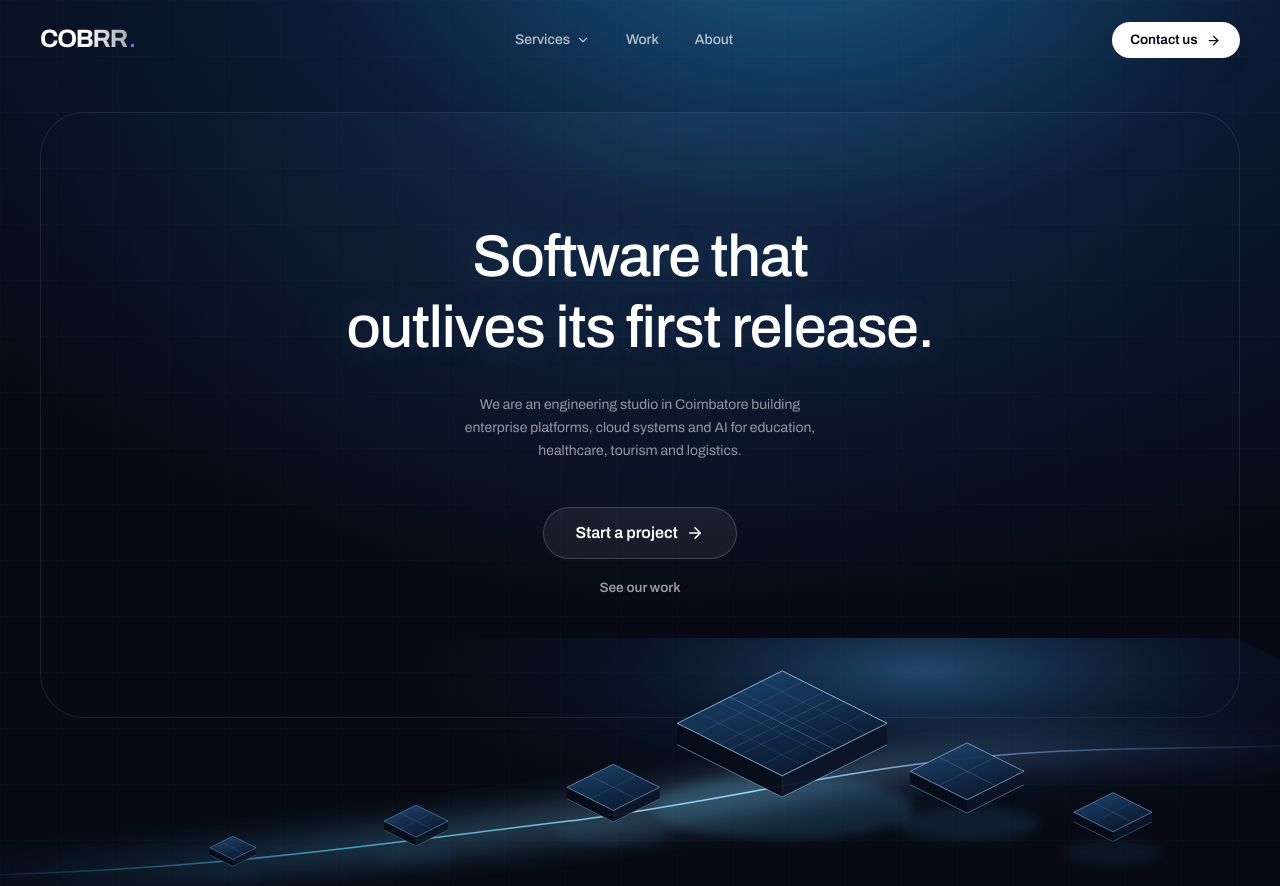
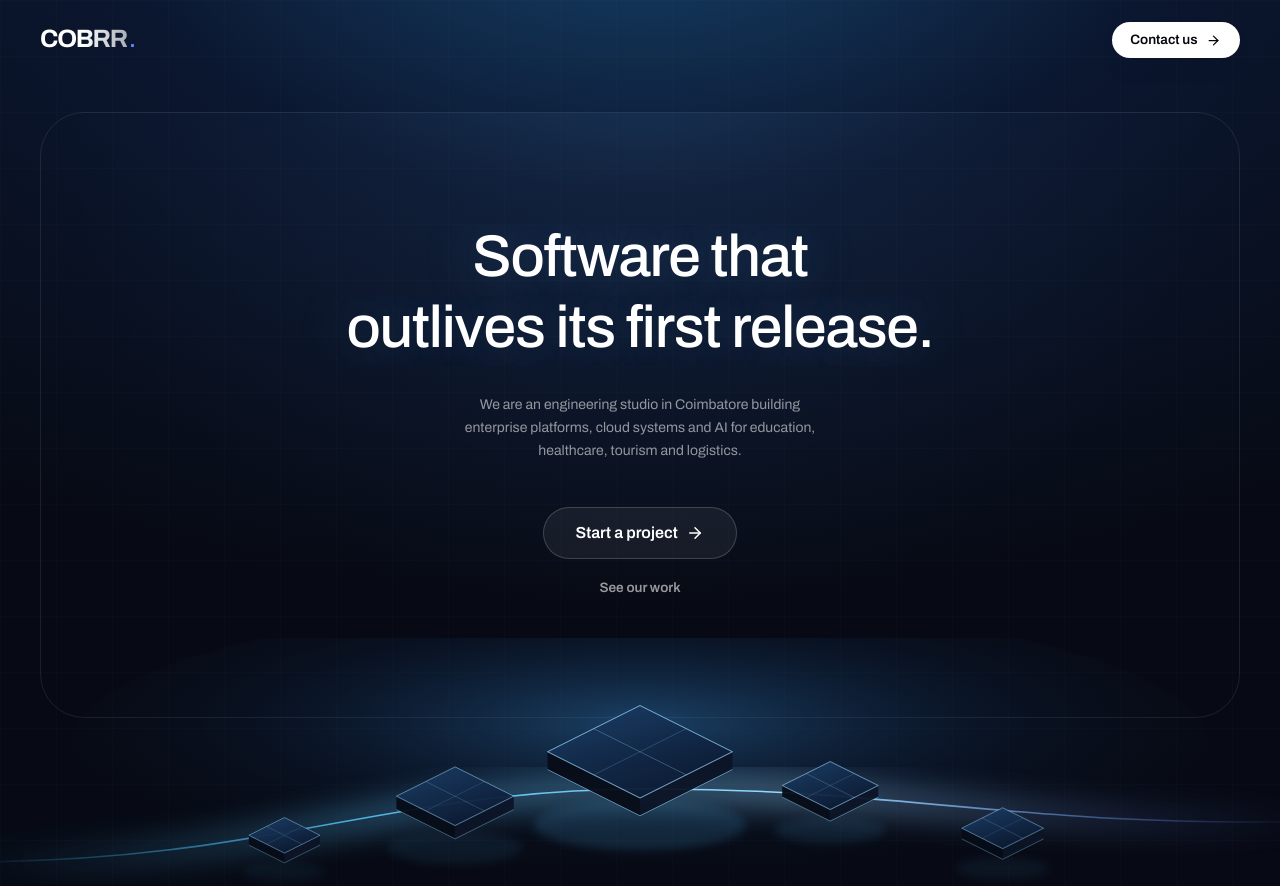
Before and after one commit to Gopinath-09/site-samples, a Next.js app: page / in a window 1280 px wide. Shown: the top 886 px of the page. Built offline with nearby package versions, Linux system fonts and the light colour scheme.

Commit message:
Revert "Hero scene goes asymmetric, and the header shows its navigation"
This reverts commit 5ebd53193eb9b29fcc5e7a07bb73756a0865db3c.

```diff
--- a/src/components/graphics/HeroScene.tsx
+++ b/src/components/graphics/HeroScene.tsx
@@ -3,19 +3,16 @@
  *
  * The reference for this hero used a rendered 3D image. That would mean an
  * asset to commission, ship and keep in sync with the brand, so the scene is
- * drawn instead: a lit structure with smaller forms scattered around it and a
- * light path sweeping between them.
- *
- * The composition is deliberately off-centre. A symmetrical scene sits under
- * the headline like a footnote; pushing the mass right of centre and running
- * the path diagonally across it gives the band somewhere to travel, which is
- * what the reference is doing with its perspective.
+ * drawn instead: isometric chip forms on a dark plane with a light path sweeping
+ * between them. It costs nothing to load, stays sharp at any width, and recolours
+ * with the design tokens rather than needing a re-render.
  *
  * Everything here is decorative, so the whole drawing is hidden from assistive
  * technology — it carries no information the surrounding text does not.
  */
 
 type Chip = {
+  /** Centre of the top face. */
   cx: number;
   cy: number;
   /** Half-width and half-depth of the isometric top face. */
@@ -27,35 +24,38 @@ type Chip = {
   lit: number;
 };
 
-/* Clustered right of centre, thinning out to the left along the path. */
+/*
+ * Kept deliberately small and low. The scene is the floor of the composition,
+ * not its subject: at larger sizes the forms compete with the statement above
+ * and push the fact strip off the fold.
+ */
 const CHIPS: Chip[] = [
-  { cx: 880, cy: 96, w: 118, d: 59, h: 24, lit: 1 },
-  { cx: 1088, cy: 150, w: 64, d: 32, h: 15, lit: 0.7 },
-  { cx: 690, cy: 168, w: 52, d: 26, h: 13, lit: 0.5 },
-  { cx: 1252, cy: 196, w: 44, d: 22, h: 11, lit: 0.45 },
-  { cx: 468, cy: 206, w: 36, d: 18, h: 10, lit: 0.32 },
-  { cx: 262, cy: 236, w: 26, d: 13, h: 8, lit: 0.22 },
+  { cx: 720, cy: 128, w: 104, d: 52, h: 20, lit: 1 },
+  { cx: 512, cy: 178, w: 66, d: 33, h: 15, lit: 0.55 },
+  { cx: 934, cy: 166, w: 54, d: 27, h: 13, lit: 0.7 },
+  { cx: 320, cy: 222, w: 40, d: 20, h: 11, lit: 0.4 },
+  { cx: 1128, cy: 214, w: 46, d: 23, h: 12, lit: 0.45 },
 ];
 
 /** Top face as an isometric rhombus. */
-const topFace = ({ cx, cy, w, d }: Chip) =>
-  `${cx},${cy - d} ${cx + w},${cy} ${cx},${cy + d} ${cx - w},${cy}`;
+function topFace({ cx, cy, w, d }: Chip) {
+  return `${cx},${cy - d} ${cx + w},${cy} ${cx},${cy + d} ${cx - w},${cy}`;
+}
 
-const leftFace = ({ cx, cy, w, d, h }: Chip) =>
-  `${cx - w},${cy} ${cx},${cy + d} ${cx},${cy + d + h} ${cx - w},${cy + h}`;
+/** Left wall, dropping from the rhombus. */
+function leftFace({ cx, cy, w, d, h }: Chip) {
+  return `${cx - w},${cy} ${cx},${cy + d} ${cx},${cy + d + h} ${cx - w},${cy + h}`;
+}
 
-const rightFace = ({ cx, cy, w, d, h }: Chip) =>
-  `${cx + w},${cy} ${cx},${cy + d} ${cx},${cy + d + h} ${cx + w},${cy + h}`;
-
-/* Sweeps up from the lower left, passes beneath the lit structure, and runs off
-   to the right — the diagonal the reference gets from its camera angle. */
-const PATH =
-  "M -60 268 C 240 262, 420 232, 640 206 C 820 184, 980 138, 1180 128 C 1320 121, 1400 126, 1500 118";
+/** Right wall, catching slightly more light than the left. */
+function rightFace({ cx, cy, w, d, h }: Chip) {
+  return `${cx + w},${cy} ${cx},${cy + d} ${cx},${cy + d + h} ${cx + w},${cy + h}`;
+}
 
 export default function HeroScene({ className }: { className?: string }) {
   return (
     <svg
-      viewBox="0 0 1440 300"
+      viewBox="0 0 1440 280"
       aria-hidden
       focusable="false"
       className={className}
@@ -63,70 +63,74 @@ export default function HeroScene({ className }: { className?: string }) {
       style={{ width: "100%", height: "auto", display: "block" }}
     >
       <defs>
-        {/* Key light, sitting behind and to the right of the main structure */}
-        <radialGradient id="hs-key" cx="62%" cy="30%" r="52%">
-          <stop offset="0%" stopColor="#3d86c4" stopOpacity="0.5" />
-          <stop offset="55%" stopColor="#12325a" stopOpacity="0.2" />
+        {/* Horizon light behind the forms */}
+        <radialGradient id="hs-horizon" cx="50%" cy="42%" r="58%">
+          <stop offset="0%" stopColor="#2b6ea8" stopOpacity="0.55" />
+          <stop offset="55%" stopColor="#12325a" stopOpacity="0.22" />
           <stop offset="100%" stopColor="#070a14" stopOpacity="0" />
         </radialGradient>
 
+        {/* The sweeping light path */}
         <linearGradient id="hs-path" x1="0%" y1="0%" x2="100%" y2="0%">
           <stop offset="0%" stopColor="#38bdf8" stopOpacity="0" />
-          <stop offset="28%" stopColor="#5bc8ff" stopOpacity="0.7" />
-          <stop offset="58%" stopColor="#a8e6ff" stopOpacity="1" />
+          <stop offset="30%" stopColor="#5bc8ff" stopOpacity="0.85" />
+          <stop offset="62%" stopColor="#9bdcff" stopOpacity="1" />
           <stop offset="100%" stopColor="#5b83ff" stopOpacity="0" />
         </linearGradient>
 
+        {/* Top faces read as polished glass */}
         <linearGradient id="hs-top" x1="0%" y1="0%" x2="60%" y2="100%">
-          <stop offset="0%" stopColor="#1e4874" stopOpacity="0.95" />
+          <stop offset="0%" stopColor="#1b3f68" stopOpacity="0.95" />
           <stop offset="100%" stopColor="#0b1830" stopOpacity="0.95" />
         </linearGradient>
 
         <filter id="hs-blur" x="-30%" y="-30%" width="160%" height="160%">
-          <feGaussianBlur stdDeviation="20" />
+          <feGaussianBlur stdDeviation="18" />
         </filter>
         <filter id="hs-blur-sm" x="-40%" y="-40%" width="180%" height="180%">
-          <feGaussianBlur stdDeviation="6" />
+          <feGaussianBlur stdDeviation="5" />
         </filter>
       </defs>
 
-      {/* Ambient key light */}
-      <ellipse cx="890" cy="110" rx="620" ry="185" fill="url(#hs-key)" />
+      {/* Ambient horizon */}
+      <ellipse cx="720" cy="120" rx="640" ry="160" fill="url(#hs-horizon)" />
 
-      {/* Light path — a blurred pass beneath a crisp one, so it glows */}
+      {/* Light path — a blurred pass under a crisp one, so it glows */}
       <path
-        d={PATH}
+        d="M -40 252 C 300 252, 430 172, 720 170 C 1010 168, 1150 214, 1480 206"
         fill="none"
         stroke="url(#hs-path)"
-        strokeWidth="18"
+        strokeWidth="16"
         filter="url(#hs-blur)"
-        opacity="0.7"
+        opacity="0.75"
       />
       <path
-        d={PATH}
+        d="M -40 252 C 300 252, 430 172, 720 170 C 1010 168, 1150 214, 1480 206"
         fill="none"
         stroke="url(#hs-path)"
         strokeWidth="1.75"
       />
 
       {CHIPS.map((chip, i) => {
-        const edge = `rgba(168, 226, 255, ${0.22 + chip.lit * 0.6})`;
+        const edge = `rgba(155, 220, 255, ${0.25 + chip.lit * 0.6})`;
         return (
           <g key={i}>
             {/* Glow pooling beneath the form */}
             <ellipse
               cx={chip.cx}
-              cy={chip.cy + chip.d + chip.h + 12}
-              rx={chip.w * 1.25}
-              ry={chip.d * 0.6}
+              cy={chip.cy + chip.d + chip.h + 10}
+              rx={chip.w * 1.15}
+              ry={chip.d * 0.55}
               fill="#4aa8e0"
-              opacity={0.18 * chip.lit}
+              opacity={0.16 * chip.lit}
               filter="url(#hs-blur-sm)"
             />
 
+            {/* Walls, left darker than right */}
             <polygon points={leftFace(chip)} fill="#070c18" opacity="0.95" />
             <polygon points={rightFace(chip)} fill="#0c1526" opacity="0.95" />
 
+            {/* Top face */}
             <polygon
               points={topFace(chip)}
               fill="url(#hs-top)"
@@ -134,7 +138,7 @@ export default function HeroScene({ className }: { className?: string }) {
               strokeWidth="1"
             />
 
-            {/* Traces across the top face */}
+            {/* Traces across the top face, echoing the grid behind */}
             <line
               x1={chip.cx - chip.w * 0.5}
               y1={chip.cy - chip.d * 0.5}
@@ -142,7 +146,7 @@ export default function HeroScene({ className }: { className?: string }) {
               y2={chip.cy + chip.d * 0.5}
               stroke={edge}
               strokeWidth="0.75"
-              opacity="0.45"
+              opacity="0.5"
             />
             <line
               x1={chip.cx - chip.w * 0.5}
@@ -151,7 +155,7 @@ export default function HeroScene({ className }: { className?: string }) {
               y2={chip.cy - chip.d * 0.5}
               stroke={edge}
               strokeWidth="0.75"
-              opacity="0.28"
+              opacity="0.32"
             />
 
             {/* Lit front edges */}
@@ -162,7 +166,7 @@ export default function HeroScene({ className }: { className?: string }) {
               y2={chip.cy + chip.d + chip.h}
               stroke={edge}
               strokeWidth="1"
-              opacity="0.65"
+              opacity="0.7"
             />
             <line
               x1={chip.cx + chip.w}
@@ -171,42 +175,12 @@ export default function HeroScene({ className }: { className?: string }) {
               y2={chip.cy + chip.d + chip.h}
               stroke={edge}
               strokeWidth="1"
-              opacity="0.65"
+              opacity="0.7"
             />
-
-            {/*
-              The largest form carries a lattice on its top face, which is what
-              reads as detail at this scale. Both families run between points on
-              opposite edges of the rhombus — parametrising from the centre
-              instead lets the lines escape the shape, which is exactly what the
-              first attempt did.
-            */}
-            {i === 0 &&
-              [0.2, 0.4, 0.6, 0.8].map((t) => (
-                <g key={t} opacity="0.3">
-                  {/* Parallel to the left-to-bottom edge */}
-                  <line
-                    x1={chip.cx - chip.w * (1 - t)}
-                    y1={chip.cy - chip.d * t}
-                    x2={chip.cx + chip.w * t}
-                    y2={chip.cy + chip.d * (1 - t)}
-                    stroke={edge}
-                    strokeWidth="0.5"
-                  />
-                  {/* Parallel to the top-to-left edge */}
-                  <line
-                    x1={chip.cx + chip.w * t}
-                    y1={chip.cy - chip.d * (1 - t)}
-                    x2={chip.cx - chip.w * (1 - t)}
-                    y2={chip.cy + chip.d * t}
-                    stroke={edge}
-                    strokeWidth="0.5"
-                  />
-                </g>
-              ))}
           </g>
         );
       })}
-    </svg>
+
+          </svg>
   );
 }
--- a/src/components/heroSection.tsx
+++ b/src/components/heroSection.tsx
@@ -35,7 +35,7 @@ export default function HeroSection() {
     <section className="band-dark relative overflow-hidden">
       {/* Backdrop: a cool light source overhead, over the engineering grid */}
       <div className="absolute inset-0" aria-hidden>
-        <div className="absolute inset-0 bg-[radial-gradient(85%_65%_at_62%_-8%,#1a5a86_0%,#0b1a33_46%,#070a14_100%)]" />
+        <div className="absolute inset-0 bg-[radial-gradient(95%_70%_at_50%_-12%,#17456e_0%,#0b1730_44%,#070a14_100%)]" />
         <div className="bg-grid-dark absolute inset-0 opacity-25" />
       </div>
 
--- a/src/components/layout/Navbar.tsx
+++ b/src/components/layout/Navbar.tsx
@@ -7,13 +7,7 @@ import { cn } from "@/lib/utils";
 import { primaryNav, megaMenu, megaFeature } from "@/lib/site";
 import Button from "@/components/ui/Button";
 import Logo from "@/components/layout/Logo";
-import {
-  ArrowRight,
-  ArrowUpRight,
-  ChevronDown,
-  Close,
-  Menu as MenuIcon,
-} from "@/components/ui/icons";
+import { ArrowRight, ArrowUpRight, Close, Menu as MenuIcon } from "@/components/ui/icons";
 
 export default function Navbar() {
   const [scrolled, setScrolled] = useState(false);
@@ -133,64 +127,7 @@ export default function Navbar() {
           </button>
         </div>
 
-        {/*
-          Desktop navigation. The mega menu still holds everything, but a header
-          that shows only a logo asks the visitor to discover that it is a menu
-          at all. These three are the routes most people arrive wanting, and
-          Services opens the same panel the mark does.
-        */}
-        <div className="hidden items-center gap-1 lg:flex">
-          <div
-            className="relative"
-            onMouseEnter={openMega}
-            onMouseLeave={scheduleClose}
-          >
-            <button
-              onClick={() => go("/services")}
-              onFocus={openMega}
-              aria-expanded={megaOpen}
-              aria-controls="brand-mega-menu"
-              className={cn(
-                "flex cursor-pointer items-center gap-1.5 rounded-full px-4 py-2 text-sm font-medium transition-colors duration-200",
-                overDarkHero
-                  ? "text-white/70 hover:text-white"
-                  : "text-muted hover:text-fg",
-                isActive("/services") && (overDarkHero ? "text-white" : "text-fg"),
-              )}
-            >
-              Services
-              <ChevronDown
-                width={14}
-                height={14}
-                className={cn(
-                  "transition-transform duration-300",
-                  megaOpen && "rotate-180",
-                )}
-              />
-            </button>
-          </div>
-
-          {[
-            { label: "Work", href: "/portfolio" },
-            { label: "About", href: "/about" },
-          ].map((item) => (
-            <button
-              key={item.href}
-              onClick={() => go(item.href)}
-              className={cn(
-                "cursor-pointer rounded-full px-4 py-2 text-sm font-medium transition-colors duration-200",
-                overDarkHero
-                  ? "text-white/70 hover:text-white"
-                  : "text-muted hover:text-fg",
-                isActive(item.href) && (overDarkHero ? "text-white" : "text-fg"),
-              )}
-            >
-              {item.label}
-            </button>
-          ))}
-        </div>
-
-        {/* Action CTA — the rest of the navigation lives in the brand mega menu */}
+        {/* Action CTA — navigation itself lives in the brand mega menu */}
         <div className="flex items-center gap-3">
           <Button
             variant={overDarkHero ? "light" : "dark"}
```
